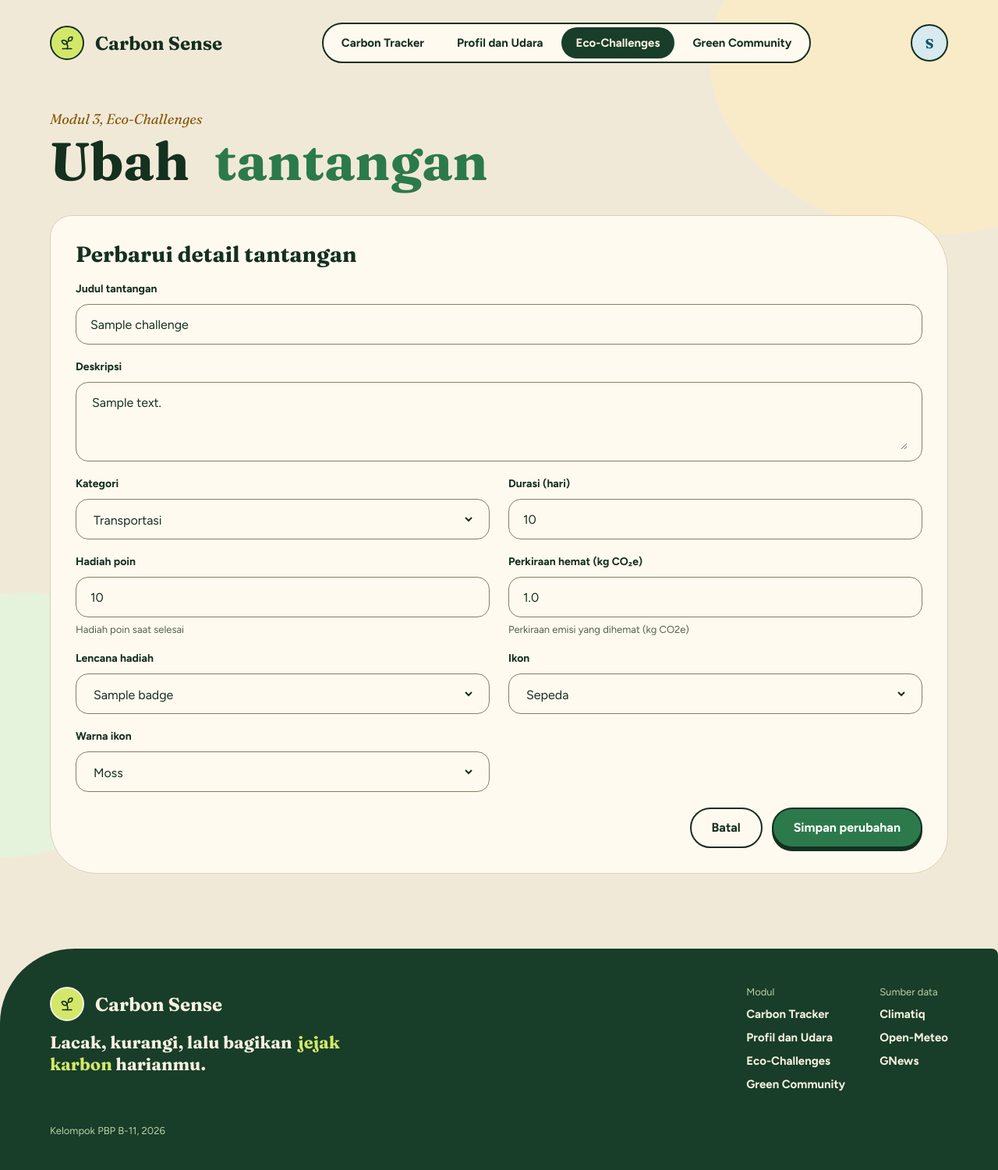
After one commit to PBP-B-11/carbon-sense, a Django app: page /challenges/00000000-0000-0000-0000-000000000001/ubah/ in a window 1280 px wide. The commit adds this page. Shown: the whole page at 78% size. Run offline with Django 5.2, Linux system fonts and the light colour scheme; a user stored in the database is signed in; tables that the repository leaves empty hold one stand-in row (values such as "Sample post").

Commit message:
Add edit challenge

```diff
--- a/challenges/templates/challenges/challenges.html
+++ b/challenges/templates/challenges/challenges.html
@@ -111,6 +111,9 @@
               <div style="display: flex; gap: 8px; align-items: center;">
                 <span class="pill pill--amber">+{{ tantangan.points|intcomma }} poin</span>
                 {% if request.user.is_superuser %}
+                <a class="btn-edit" href="{% url 'challenges:ubah' tantangan.id %}" title="Ubah tantangan" style="color: var(--color-stone-text-subtle); display: inline-flex; align-items: center; padding: 4px;" aria-label="Ubah tantangan {{ tantangan.title }}">
+                  <svg width="18" height="18" viewBox="0 0 24 24" fill="none" stroke="currentColor" stroke-width="2" stroke-linecap="round" stroke-linejoin="round" aria-hidden="true"><use href="#i-pencil"/></svg>
+                </a>
                 <a class="btn-delete" href="{% url 'challenges:hapus' tantangan.id %}" title="Hapus tantangan" style="color: var(--color-error-text); display: inline-flex; align-items: center; padding: 4px;" aria-label="Hapus tantangan {{ tantangan.title }}">
                   <svg width="18" height="18" viewBox="0 0 24 24" fill="none" stroke="currentColor" stroke-width="2" stroke-linecap="round" stroke-linejoin="round" aria-hidden="true"><use href="#i-trash-2"/></svg>
                 </a>
--- /dev/null
+++ b/challenges/templates/challenges/ubah.html
@@ -0,0 +1,42 @@
+{% extends "base.html" %}
+
+{% block title %}Carbon Sense: Ubah Tantangan{% endblock %}
+
+{% block blobs %}
+  <i class="blob blob--challenge-1" aria-hidden="true"></i>
+  <i class="blob blob--challenge-2" aria-hidden="true"></i>
+{% endblock %}
+
+{% block content %}
+    <div class="container">
+      <div class="page-title">
+        <div>
+          <span class="eyebrow t-amber">Modul 3, Eco-Challenges</span>
+          <h1 class="hl-gap-18">Ubah <span class="hl">tantangan</span></h1>
+        </div>
+      </div>
+
+      <section class="card card--a form-card" aria-labelledby="judul-form">
+        <h2 class="card-title" id="judul-form">Perbarui detail tantangan</h2>
+        <form method="post" novalidate>
+          {% csrf_token %}
+          {% if form.non_field_errors %}
+          <p class="field-error" role="alert">{{ form.non_field_errors|join:" " }}</p>
+          {% endif %}
+          <div class="form-grid">
+            {% for field in form %}
+            <label class="field{% if field.name == 'title' or field.name == 'description' %} field--wide{% endif %}" for="{{ field.id_for_label }}">{{ field.label }}
+              <span class="input{% if field.name == 'description' %} input--area{% endif %}">{{ field }}</span>
+              {% if field.help_text %}<span class="hint">{{ field.help_text }}</span>{% endif %}
+              {% for error in field.errors %}<span class="field-error" role="alert">{{ error }}</span>{% endfor %}
+            </label>
+            {% endfor %}
+          </div>
+          <div class="form-actions">
+            <a class="btn" href="{% url 'challenges:index' %}">Batal</a>
+            <button class="btn btn--primary" type="submit">Simpan perubahan</button>
+          </div>
+        </form>
+      </section>
+    </div>
+{% endblock %}
--- a/challenges/urls.py
+++ b/challenges/urls.py
@@ -7,6 +7,7 @@ app_name = "challenges"
 urlpatterns = [
     path("", views.daftar_tantangan, name="index"),
     path("tambah/", views.tambah_tantangan, name="tambah"),
+    path("<uuid:id>/ubah/", views.ubah_tantangan, name="ubah"),
     path("<uuid:id>/hapus/", views.hapus_tantangan, name="hapus"),
     path("api/", include("challenges.api_urls")),
 ]
--- a/challenges/views.py
+++ b/challenges/views.py
@@ -107,6 +107,21 @@ def tambah_tantangan(request):
 
 
 @login_required
+def ubah_tantangan(request, id):
+    """Halaman ubah tantangan, dibatasi khusus untuk superuser."""
+    if not request.user.is_superuser:
+        raise PermissionDenied("Hanya superuser yang dapat mengubah tantangan.")
+
+    tantangan = get_object_or_404(Challenge, pk=id)
+    form = TantanganForm(request.POST or None, instance=tantangan)
+    if request.method == "POST" and form.is_valid():
+        form.save()
+        messages.success(request, f'Tantangan "{tantangan.title}" berhasil diperbarui.')
+        return redirect("challenges:index")
+    return render(request, "challenges/ubah.html", {"form": form, "challenge": tantangan})
+
+
+@login_required
 def hapus_tantangan(request, id):
     """Menghapus tantangan dari katalog, dibatasi khusus untuk superuser."""
     if not request.user.is_superuser:
--- a/templates/base.html
+++ b/templates/base.html
@@ -36,6 +36,7 @@
 <symbol id="i-trash-2" viewBox="0 0 24 24"><path d="M3 6h18"/><path d="M19 6v14c0 1-1 2-2 2H7c-1 0-2-1-2-2V6"/><path d="M8 6V4c0-1 1-2 2-2h4c1 0 2 1 2 2v2"/><line x1="10" x2="10" y1="11" y2="17"/><line x1="14" x2="14" y1="11" y2="17"/></symbol>
 <symbol id="i-lock" viewBox="0 0 24 24"><rect width="18" height="11" x="3" y="11" rx="2" ry="2"/><path d="M7 11V7a5 5 0 0 1 10 0v4"/></symbol>
 <symbol id="i-bike" viewBox="0 0 24 24"><circle cx="18.5" cy="17.5" r="3.5"/><circle cx="5.5" cy="17.5" r="3.5"/><circle cx="15" cy="5" r="1"/><path d="M12 17.5V14l-3-3 4-3 2 3h2"/></symbol>
+<symbol id="i-pencil" viewBox="0 0 24 24"><path d="M17 3a2.85 2.83 0 1 1 4 4L7.5 20.5 2 22l1.5-5.5Z"/><path d="m15 5 4 4"/></symbol>
 </svg>
 <div class="page">
   {% block blobs %}{% endblock %}
```
Also changed, not shown: challenges/tests.py (+37 -0 lines).
